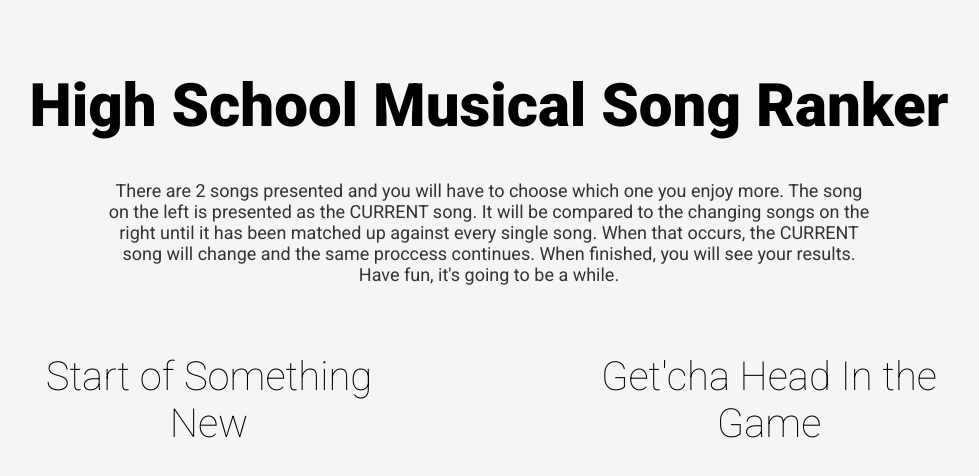
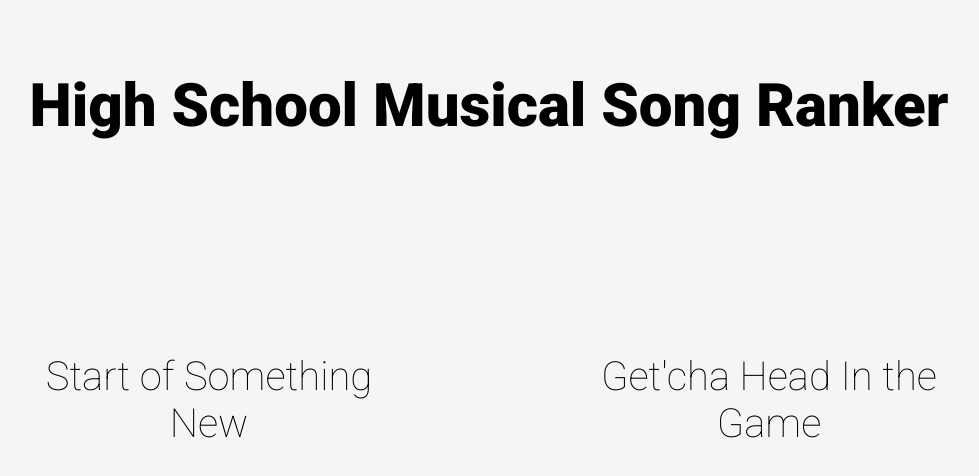
Before and after one commit to raelBernardino/HSM-Picker, a React (Create React App) app: page / in a window 1280 px wide. Shown: the top 476 px of the page, without its empty margins (151-1130 px from the left). Built offline with nearby package versions, Linux system fonts and the light colour scheme.

Commit message:
Second Draft removed instructions

```diff
--- a/src/App.scss
+++ b/src/App.scss
@@ -32,18 +32,6 @@
 .song-icon {
   &_container {
     @include fill-page-flex();
-    p {
-      top: 150px;
-      left: 0;
-      text-align: center;
-      position: absolute;
-      color: #333;
-      font-weight: 400;
-      font-size: 18px;
-      margin-right: 20%;
-      margin-left: 20%;
-      margin-top: 30px;
-    }
   }
   &_icon {
     width: 100%;
--- a/src/components/SongIcon.js
+++ b/src/components/SongIcon.js
@@ -9,7 +9,6 @@
     } = this.props
     return (
       <div className="song-icon_container">
-        <p>There are 2 songs presented and you will have to choose which one you enjoy more. The song on the left is presented as the CURRENT song. It will be compared to the changing songs on the right until it has been matched up against every single song. When that occurs, the CURRENT song will change and the same proccess continues. When finished, you will see your results. Have fun, it's going to be a while.</p>
         <div className="song-icon_icon">
           <div className="song-icon_icon-header" onClick={(e) => addPoint(song1.id, song2.id)}>
             <span>{song1.title}</span>
```
